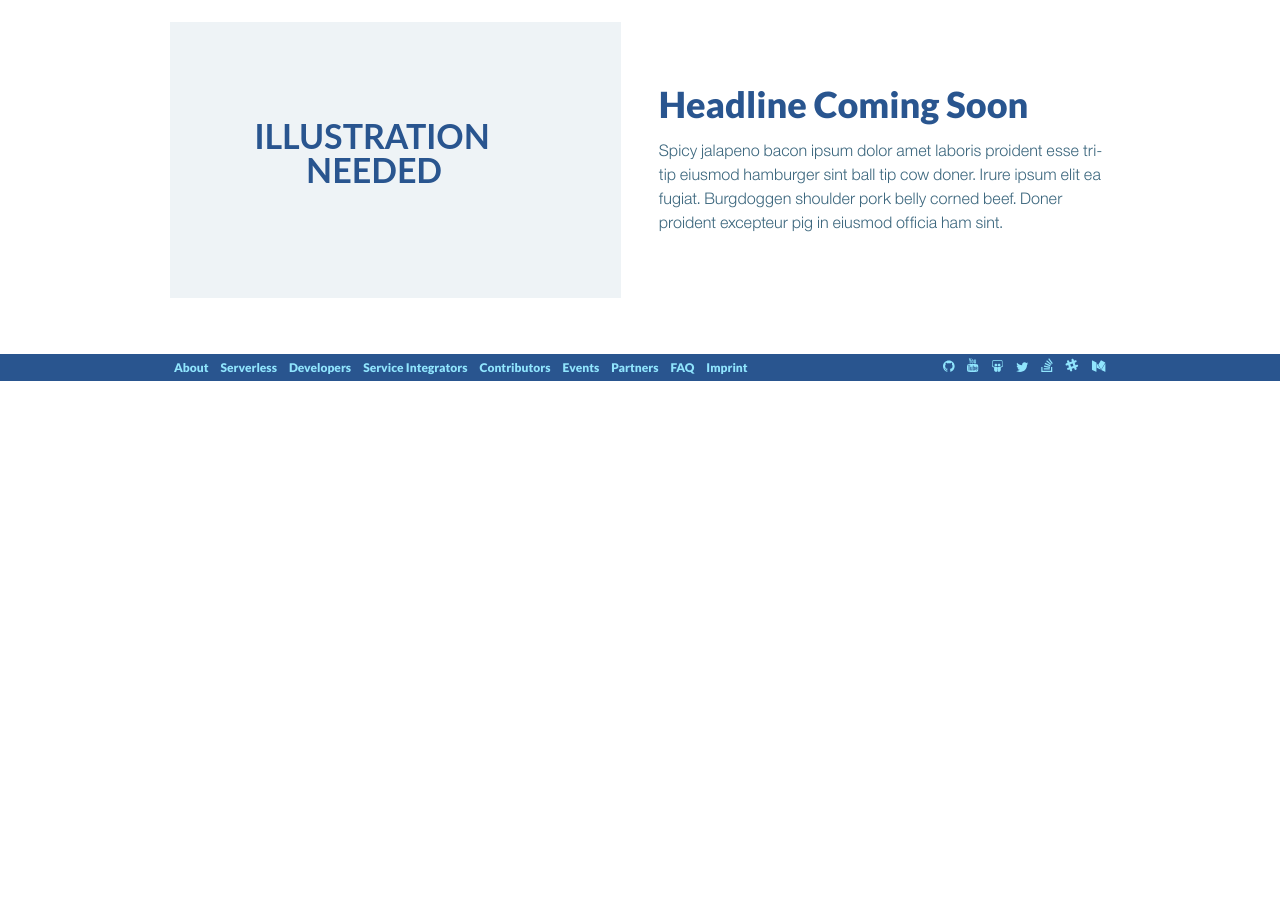
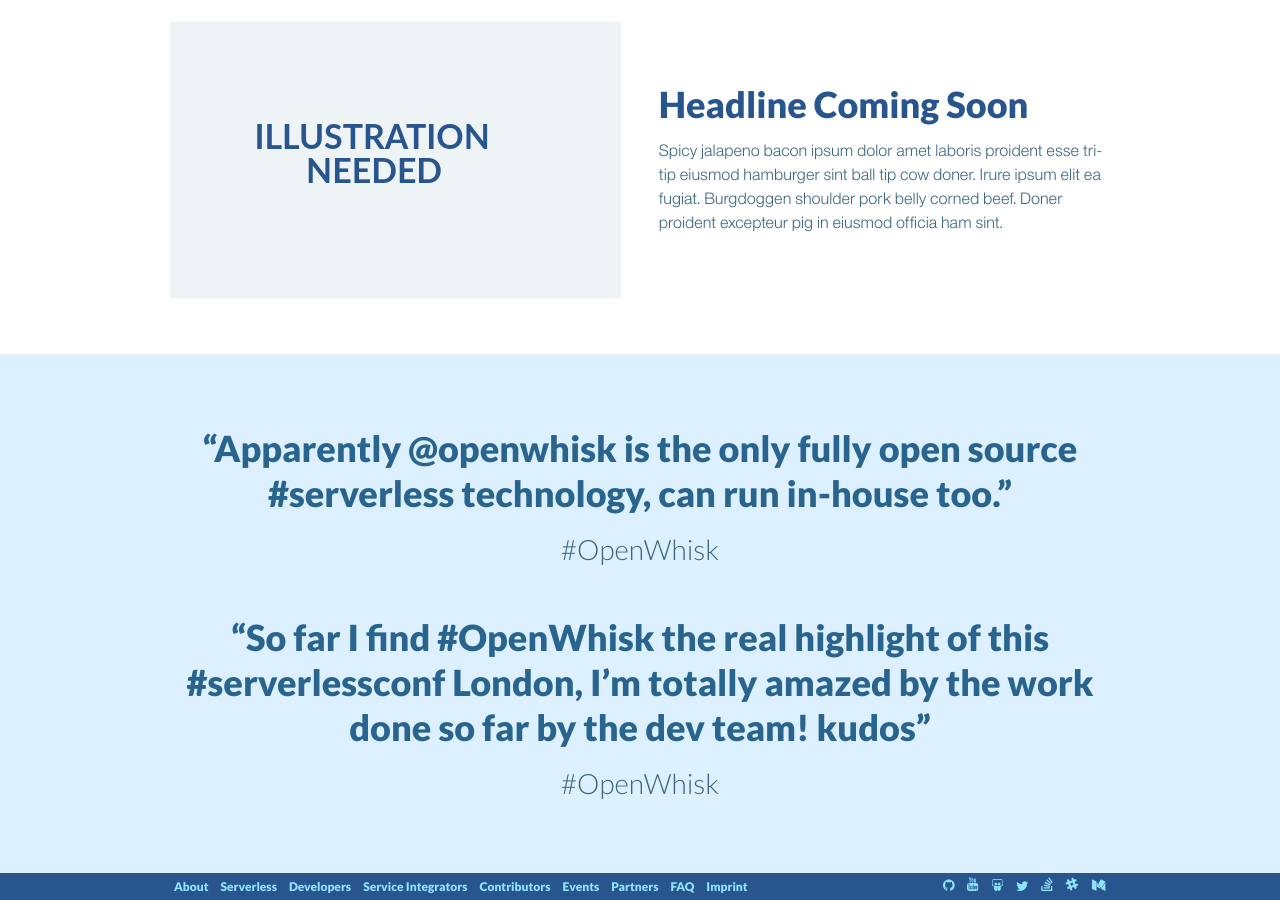
Before and after one commit to apache/openwhisk-website, a Jekyll site: the page built from contributors.md, in a window 1280 px wide and 900 px high, scrolled down 1229 px. Built offline with Jekyll 4.4.1, drawn with Linux system fonts in a browser that asks for light colours; before the commit the page ends 1610 px from its top, so only the background shows below that.

Commit message:
feat(quotes): added quotes for contributors page
fixes #24

```diff
--- a/_layouts/contributors.html
+++ b/_layouts/contributors.html
@@ -89,3 +89,37 @@
     </div>
   </div>
 </section>
+
+<section class="site-section site-section--light-blue">
+  <div class="quotes js--fade-slider">
+    <blockquote id="quote1" class="quotes__quote js--fade-slider__slide">
+      <div class="quotes__text">
+        <p>
+          “Apparently @openwhisk is the only fully open source #serverless
+          technology, can run in-house too.”
+        </p>
+        <p class="quotes__attribution">
+          #OpenWhisk
+        </p>
+      </div>
+    </blockquote>
+    <blockquote id="quote2" class="quotes__quote js--fade-slider__slide">
+      <div class="quotes__text">
+        <p>
+          “So far I find #OpenWhisk the real highlight of this #serverlessconf
+          London, I’m totally amazed by the work done so far by the dev team!
+          kudos”
+        </p>
+        <p class="quotes__attribution">
+          #OpenWhisk
+        </p>
+      </div>
+    </blockquote>
+    <nav class="quotes__nav js--fade-loop__nav js--fade-slider__nav">
+      <a class="quotes__nav-link"
+         href="#quote1">Quote 1</a>
+      <a class="quotes__nav-link"
+         href="#quote2">Quote 2</a>
+    </nav>
+  </div>
+</section>
```
